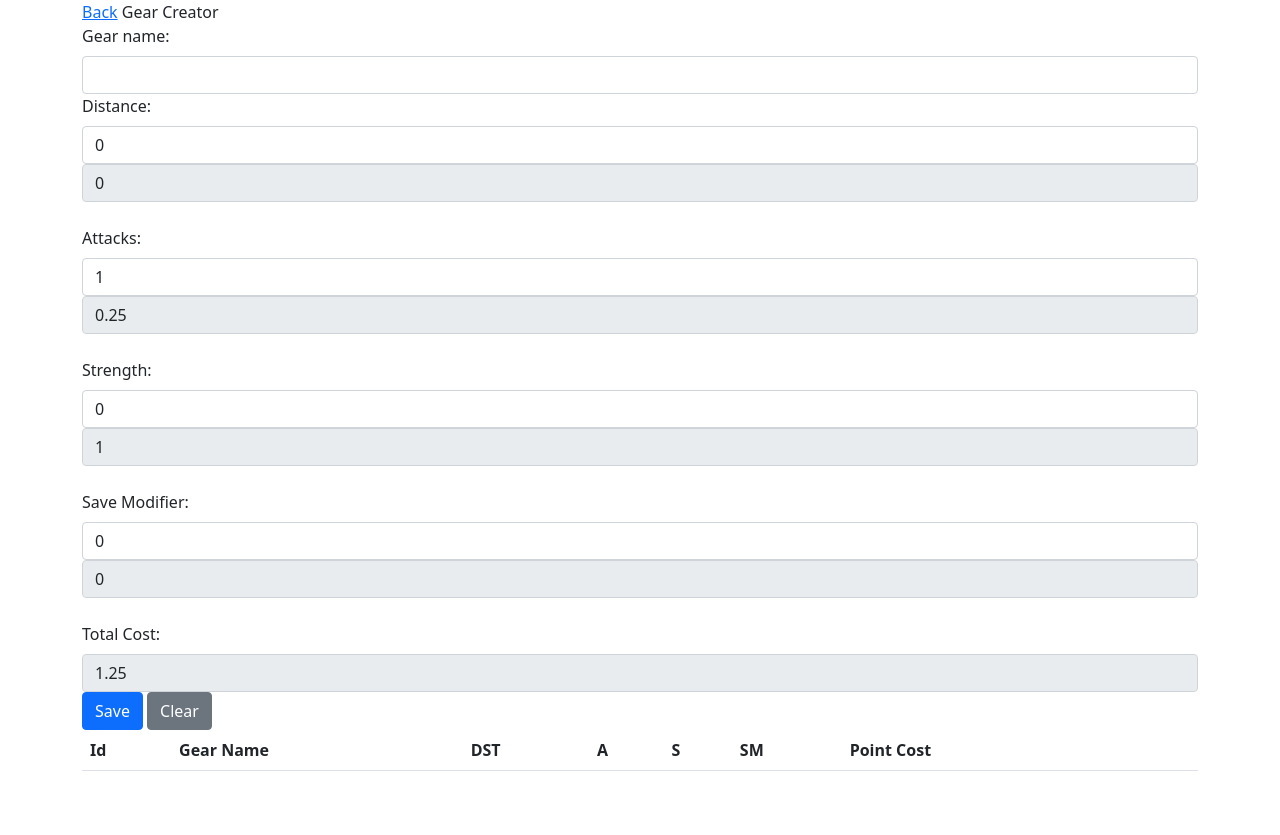
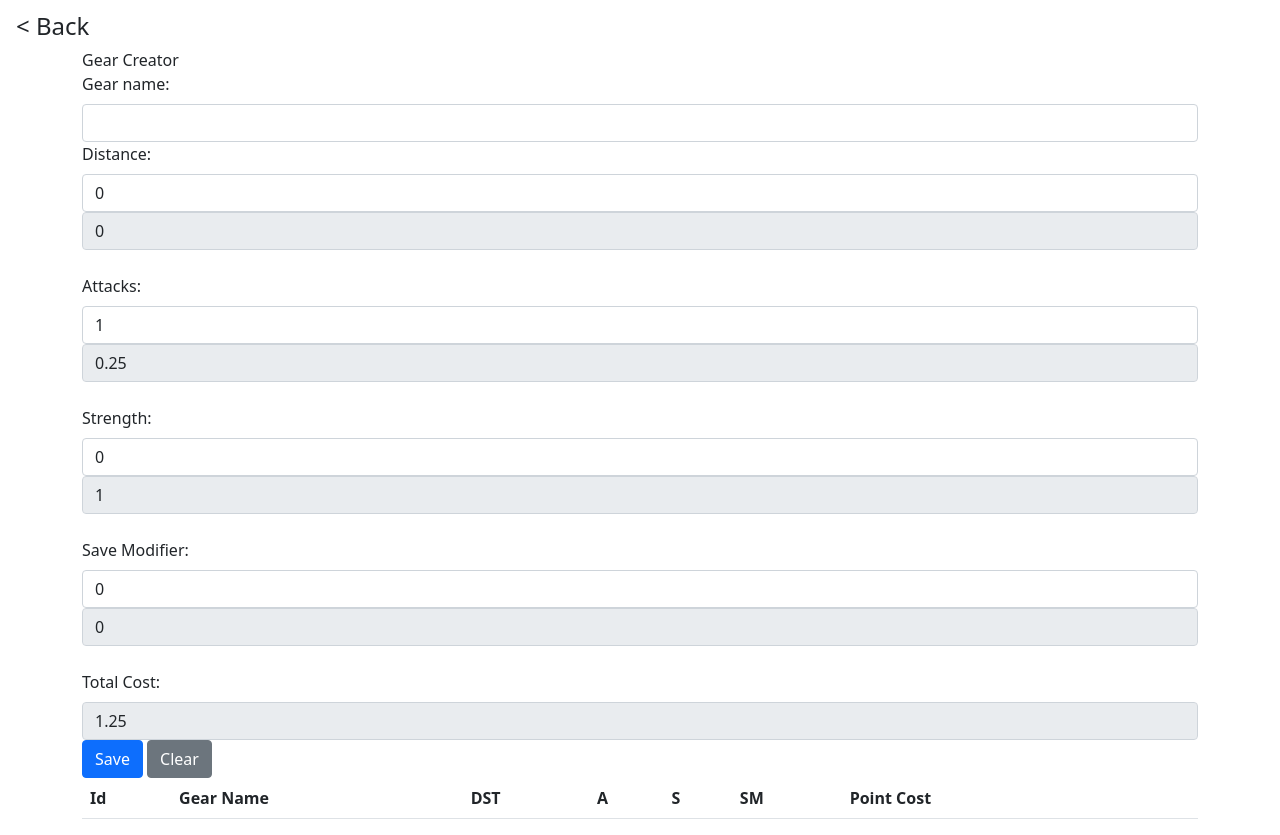
Before and after one commit to stardustsuperwizard/openbattleapps, a Flask app: page /battlegearcreator in a window 1280 px wide. Before the commit the page ends 771 px from the top, so only its background shows below. Run offline with Flask 2, Linux system fonts and the light colour scheme; lists and menus that the app fills with data are empty; some libraries are stand-ins or nearby versions.

Commit message:
update to navigation

```diff
--- a/app/templates/base.html
+++ b/app/templates/base.html
@@ -21,7 +21,7 @@
 -->
     <link href="{{ url_for('static', filename='bootstrap/css/bootstrap.min.css') }}" rel="stylesheet">
 
-    <style>
+    <!-- <style>
       .bd-placeholder-img {
         font-size: 1.125rem;
         text-anchor: middle;
@@ -35,7 +35,7 @@
           font-size: 3.5rem;
         }
       }
-    </style>
+    </style> -->
 
 
     <!-- Custom styles for this template -->
@@ -43,6 +43,15 @@
     <!-- end of bootstrap stuff -->
 </head>
 <body>
+<div class="container-fluid">
+    <nav class="navbar fixed-top bg-white">
+        <ul class="navbar-nav">
+            <li class="nav-item ps-3">
+                {% block backlink %}{% endblock %}
+            </li>
+        </ul>
+    </nav>
+</div>
 
     {% block content %}{% endblock %}
 
--- a/app/templates/battlegearcreator.html
+++ b/app/templates/battlegearcreator.html
@@ -1,11 +1,14 @@
 {% extends 'base.html' %}
+{% block backlink %}
+<a href="{{ url_for('index') }}" class="d-flex align-items-center text-dark text-decoration-none">
+    <span class="fs-4">< Back</span>
+</a>
+{% endblock %}
 {% block content %}
-<div class="container" x-data="main()">
+<div class="container mt-5" x-data="main()">
     <div class="row">
         <div class="col">
-            <a href="{{ url_for('index') }}">Back</a>
             <span>Gear Creator</span>
-
         </div>
     </div>
 
--- a/app/templates/rules/core/contents.html
+++ b/app/templates/rules/core/contents.html
@@ -1,7 +1,7 @@
 {% extends 'rules/rules.html' %}
 {% block backlink %}
 <a href="{{ url_for('index') }}" class="d-flex align-items-center text-dark text-decoration-none">
-    <span class="fs-4">Open Battle System&#8482;</span>
+    <span class="fs-4">< Back</span>
 </a>
 {% endblock %}
 {% block rules %}
--- a/app/templates/rules/rules.html
+++ b/app/templates/rules/rules.html
@@ -1,7 +1,7 @@
 {% extends 'base.html' %}
 {% block content %}
-<div class="container-md">
-    <header>
+<div class="container-md mt-5">
+    <!-- <header>
         <div class="row">
             <div class="col mx-auto p-3 py-md-5">
                 <div class="d-flex align-items-center pb-3 mb-5 border-bottom">
@@ -9,7 +9,7 @@
                 </div>
             </div>
         </div>
-    </header>
+    </header> -->
     {% block rules %}{% endblock %}
 </div>
 {% endblock %}
```
Also changed, not shown: app/templates/battlesquadscreator.html (+6 -2 lines), app/templates/battleunitcreator.html (+6 -2 lines), app/templates/index.html (+8 -6 lines).
